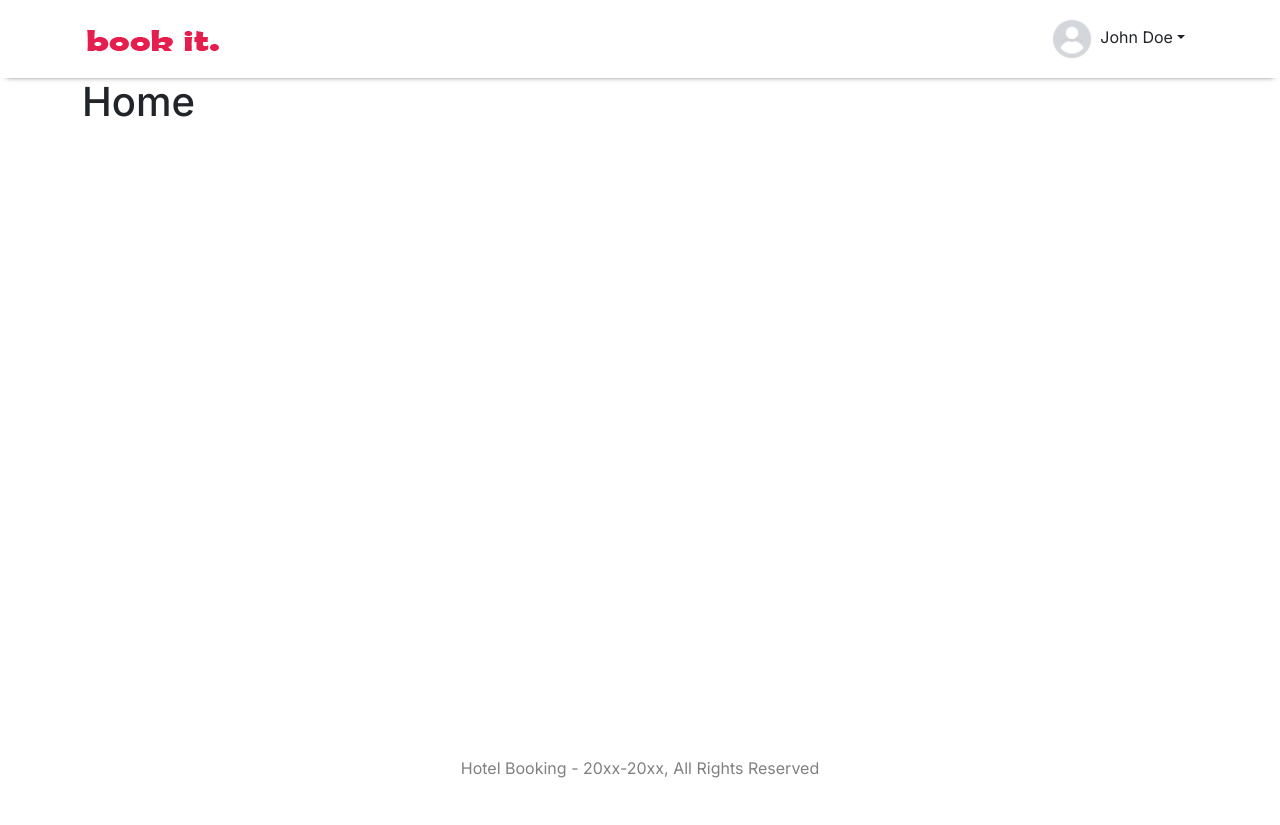
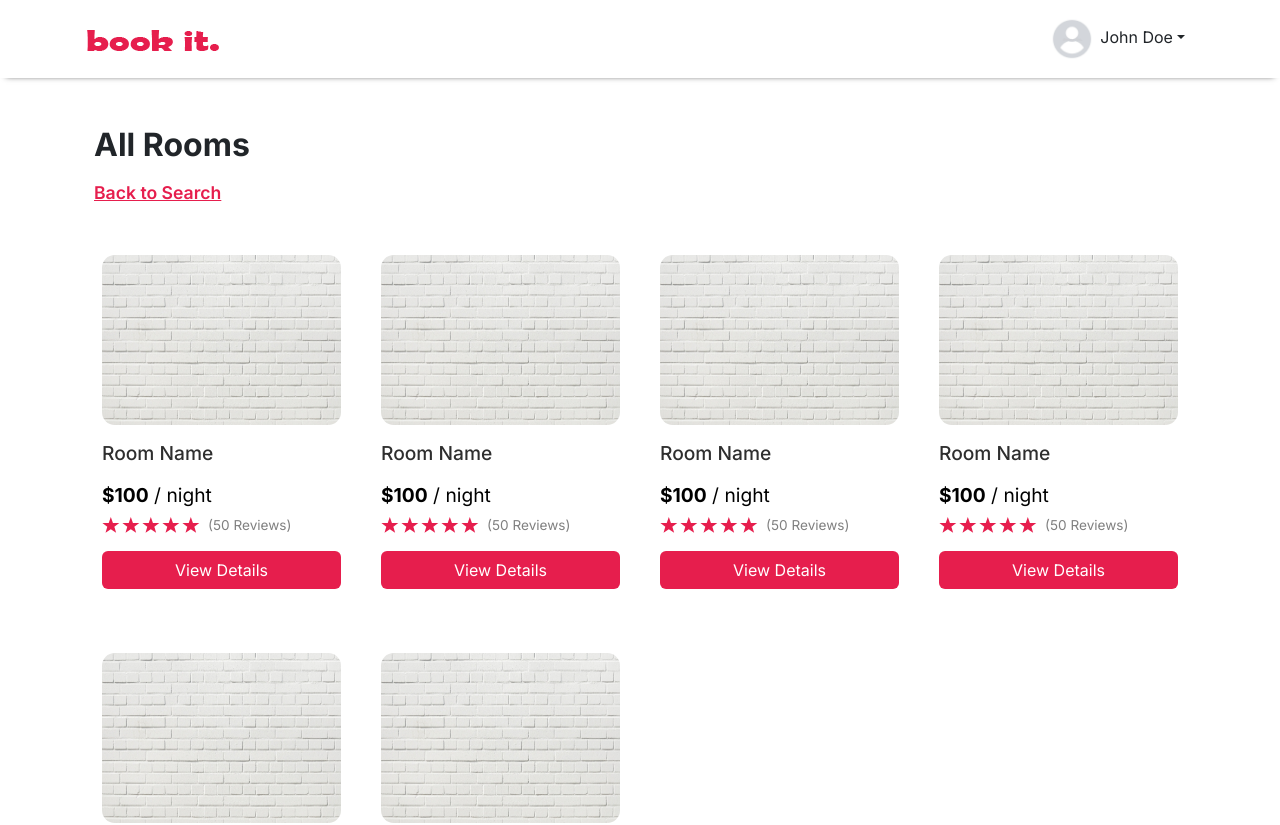
Before and after one commit to Yasu1025/hotel-booking, a Next.js app: page / in a window 1280 px wide. Shown: the top 825 px of the page. Before the commit the page ends 800 px from the top, so only its background shows below. Built offline with nearby package versions, Linux system fonts and the light colour scheme.

Commit message:
[Feature] Room card template

```diff
--- a/app/globals.css
+++ b/app/globals.css
@@ -313,10 +313,16 @@ nav {
   color: #e61e4d;
 }
 
+.ratings-wrap {
+  display: flex;
+  align-items: center;
+}
+
 .no-of-reviews {
   font-size: 0.85rem;
   color: grey;
   margin-left: 0.5rem;
+  padding-top: 0.3rem;
 }
 
 /* Room Details Page */
--- a/app/page.tsx
+++ b/app/page.tsx
@@ -1,10 +1,10 @@
-import Image from 'next/image'
+import Home from '@/components/Home'
 import styles from './page.module.css'
 
-export default function Home() {
+export default function HomePage() {
   return (
     <div className='container'>
-      <h1>Home</h1>
+      <Home />
     </div>
   )
 }
--- /dev/null
+++ b/components/Home.tsx
@@ -0,0 +1,28 @@
+import React from 'react'
+import RoomItem from './room/RoomItem'
+
+const Home = () => {
+  return (
+    <div>
+      <section id='rooms' className='container mt-5'>
+        <h2 className='mb-3 ml-2 stays-heading'>All Rooms</h2>
+        <a href='/search' className='ml-2 back-to-search'>
+          <i className='fa fa-arrow-left'></i> Back to Search
+        </a>
+        <div className='row mt-4'>
+          {/*  Your room items here  */}
+          <RoomItem />
+          <RoomItem />
+
+          <RoomItem />
+          <RoomItem />
+          <RoomItem />
+          <RoomItem />
+          {/* Repeat the above HTML block for each room */}
+        </div>
+      </section>
+    </div>
+  )
+}
+
+export default Home
--- /dev/null
+++ b/components/room/RoomItem.tsx
@@ -0,0 +1,48 @@
+'use client'
+
+import React from 'react'
+import StarRatings from 'react-star-ratings'
+
+const RoomItem = () => {
+  return (
+    <div className='col-sm-12 col-md-6 col-lg-3 my-3 d-flex'>
+      <div className='card p-2 w-100'>
+        <img
+          className='card-img-top mx-auto'
+          src='images/default_room_image.jpg'
+          alt=''
+          height='170'
+          width='100'
+        />
+        <div className='card-body d-flex flex-column'>
+          <h5 className='card-title'>
+            <a href='/rooms/roomId'>Room Name</a>
+          </h5>
+          <div className='mt-auto'>
+            <p className='card-text mt-2'>
+              <b>$100</b> / night
+            </p>
+          </div>
+          <div>
+            <div className='ratings-wrap'>
+              <StarRatings
+                rating={5}
+                starRatedColor='#e61e4d'
+                numberOfStars={5}
+                starDimension='18px'
+                starSpacing='1px'
+                name='rating'
+              />
+              <span className='no-of-reviews'>(50 Reviews)</span>
+            </div>
+            <a className='btn view-btn mt-3 w-100' href='/rooms/roomId'>
+              View Details
+            </a>
+          </div>
+        </div>
+      </div>
+    </div>
+  )
+}
+
+export default RoomItem
--- a/package.json
+++ b/package.json
@@ -26,9 +26,13 @@
     "next-connect": "^1.0.0",
     "react": "18.2.0",
     "react-dom": "18.2.0",
+    "react-star-ratings": "^2.3.0",
     "typescript": "5.2.2"
   },
   "volta": {
     "node": "18.17.0"
+  },
+  "devDependencies": {
+    "@types/react-star-ratings": "^2.3.3"
   }
 }
```
Also changed, not shown: 1 other file (tests, documents, lock files or other folders).
